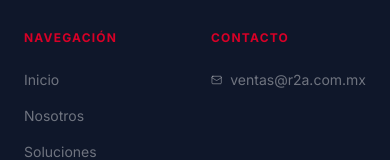
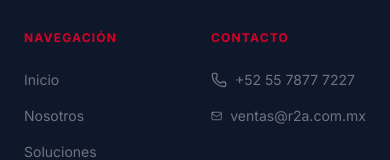
Before and after one commit to IvanCorpMX/R2A-Mexico, a React (Vite) app: page /aviso-de-privacidad in a window 390 px wide. Shown: the part 2057-2217 px from the top of the page. Built offline with nearby package versions, Linux system fonts and the light colour scheme.

Commit message:
feat(footer): add phone number to contact section

```diff
--- a/src/components/Footer.tsx
+++ b/src/components/Footer.tsx
@@ -1,6 +1,6 @@
 import React from 'react';
 import { Link, useNavigate, useLocation } from 'react-router-dom';
-import { Facebook, Instagram, Linkedin, Twitter, Video, Mail } from 'lucide-react';
+import { Facebook, Instagram, Linkedin, Twitter, Video, Mail, Phone } from 'lucide-react';
 
 export const Footer = () => {
   const location = useLocation();
@@ -112,6 +112,7 @@ export const Footer = () => {
             <div>
               <h4 className="font-bold mb-6 uppercase tracking-widest text-xs text-brand-red">Contacto</h4>
               <ul className="space-y-4 text-sm text-white/40">
+                <li className="flex items-center gap-2"><Phone className="w-4 h-4" /> +52 55 7877 7227</li>
                 <li className="flex items-center gap-2"><Mail className="w-4 h-4" /> ventas@r2a.com.mx</li>
               </ul>
             </div>
```
